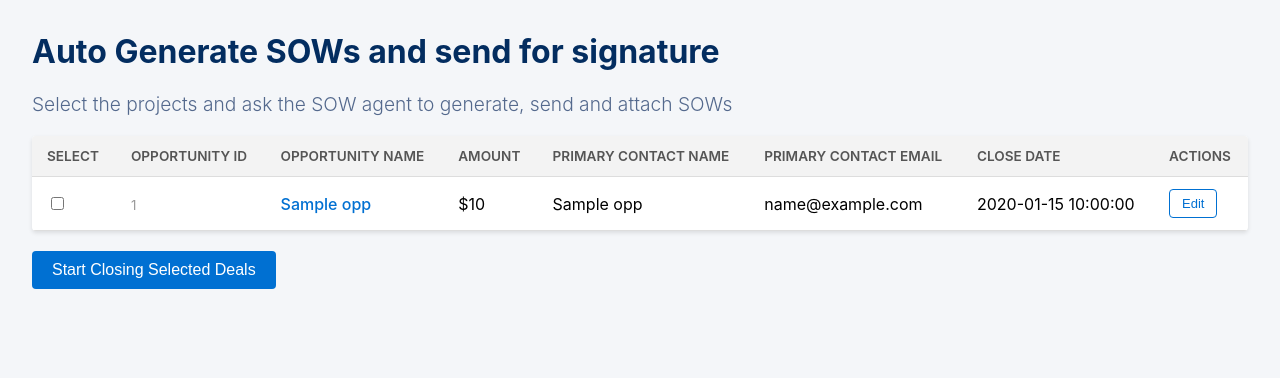
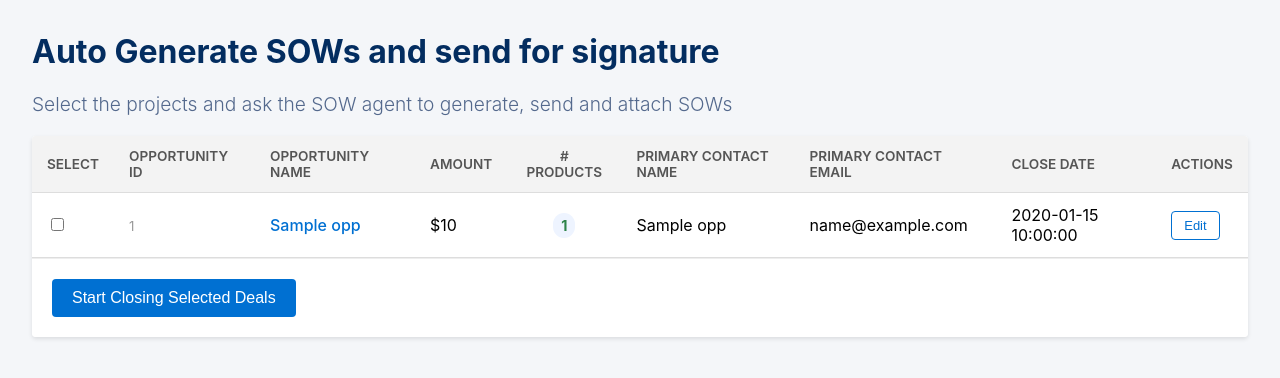
Before and after one commit to abhaynelaturudocusign/Salesforce_Agent, a Flask app: template templates/index.html in a window 1280 px wide. Shown: the top 378 px of the page. Run offline with Flask 3, Linux system fonts and the light colour scheme; the template is opened without the code that fills it: most values are stand-ins (such as "Sample title", 1, 10 or a date in 2020).

Commit message:
fixing spinner issue

```diff
--- a/templates/index.html
+++ b/templates/index.html
@@ -4,48 +4,71 @@
     <meta charset="UTF-8">
     <title>The Closer</title>
     <style>
-        /* --- UPDATED GLOBAL STYLES FOR FULL HEIGHT --- */
-        html {
-            height: 100%;
-        }
         body {
             font-family: -apple-system, BlinkMacSystemFont, "Segoe UI", Roboto, Helvetica, Arial, sans-serif;
             background-color: #f4f6f9;
-            /* Use min-height to fill screen, padding instead of margin to prevent overflow */
             min-height: 100vh;
             margin: 0;
             padding: 2em;
             box-sizing: border-box;
         }
-
         h1 { color: #032d60; margin-top: 0; }
         h2 { color: #54698d; font-weight: 300; font-size: 1.2em; margin-bottom: 20px; }
 
-        /* Table & Button Styles */
-        table { width: 100%; border-collapse: collapse; background: white; box-shadow: 0 2px 4px rgba(0,0,0,0.1); border-radius: 4px; overflow: hidden; }
+        /* --- NEW: Container to restrict the Spinner --- */
+        .form-container {
+            position: relative; /* This is the anchor for the spinner */
+            background: white;
+            border-radius: 4px;
+            box-shadow: 0 2px 4px rgba(0,0,0,0.1);
+            overflow: hidden; /* Ensures spinner corners match rounded edges */
+        }
+
+        /* Table Styles */
+        table { width: 100%; border-collapse: collapse; }
         th, td { border-bottom: 1px solid #ddd; padding: 12px 15px; text-align: left; vertical-align: middle; }
         th { background-color: #f3f3f3; color: #555; font-weight: 600; text-transform: uppercase; font-size: 0.85em; }
         tr:hover { background-color: #f9f9f9; }
 
+        /* Button Styles */
         button, .edit-btn, .save-btn { background-color: #0070d2; color: white; padding: 6px 12px; border: none; cursor: pointer; border-radius: 4px; font-size: 13px; transition: background 0.2s; }
         button:hover { background-color: #005fb2; }
         .edit-btn { background-color: #fff; color: #0070d2; border: 1px solid #0070d2; }
         .edit-btn:hover { background-color: #f4f6f9; }
+        .submit-btn-container { padding: 20px; background-color: white; border-top: 1px solid #eee; }
+        .submit-btn { padding: 10px 20px; font-size: 16px; }
 
+        /* Link & Input Styles */
         .opp-link { color: #0070d2; text-decoration: none; font-weight: 500; }
         .opp-link:hover { text-decoration: underline; }
         .email-input { padding: 6px; width: 95%; border: 1px solid #ccc; border-radius: 4px; }
         .edit-mode { display: none; }
 
+        /* --- UPDATED SPINNER STYLES --- */
+        #spinner-overlay {
+            position: absolute; /* Changed from fixed to absolute */
+            top: 0;
+            left: 0;
+            width: 100%;
+            height: 100%;
+            background-color: rgba(255,255,255,0.7); /* Slightly transparent white */
+            z-index: 10;
+            display: none;
+            justify-content: center;
+            align-items: center;
+            backdrop-filter: blur(2px); /* Nice blur effect on the table data */
+        }
+        .spinner { border: 4px solid #e0e0e0; border-top: 4px solid #0070d2; border-radius: 50%; width: 50px; height: 50px; animation: spin 1s linear infinite; }
+        @keyframes spin { 0% { transform: rotate(0deg); } 100% { transform: rotate(360deg); } }
+
         /* Agent Console Styles */
         #agent-console {
-            margin-top: 20px;
+            margin-top: 25px;
             background-color: #1e1e1e;
             color: #00ff00;
             font-family: "Courier New", Courier, monospace;
             padding: 15px;
             border-radius: 6px;
-            /* Make console fill remaining space nicely if needed, or fixed height */
             height: 300px;
             overflow-y: auto;
             display: none;
@@ -54,10 +77,7 @@
         }
         .log-entry { margin-bottom: 5px; font-size: 13px; line-height: 1.4; border-bottom: 1px solid #333; padding-bottom: 2px;}
 
-        /* Spinner & Toast */
-        #spinner-overlay { position: fixed; top: 0; left: 0; width: 100%; height: 100%; background-color: rgba(255,255,255,0.8); z-index: 1000; display: none; justify-content: center; align-items: center; }
-        .spinner { border: 4px solid #f3f3f3; border-top: 4px solid #0070d2; border-radius: 50%; width: 40px; height: 40px; animation: spin 1s linear infinite; }
-        @keyframes spin { 0% { transform: rotate(0deg); } 100% { transform: rotate(360deg); } }
+        /* Toast Styles */
         #toast { visibility: hidden; min-width: 300px; background-color: #04844b; color: white; text-align: center; border-radius: 4px; padding: 16px; position: fixed; z-index: 1001; left: 50%; transform: translateX(-50%); top: 20px; box-shadow: 0 4px 12px rgba(0,0,0,0.15); }
         #toast.show { visibility: visible; animation: fadein 0.5s, fadeout 0.5s 4.5s; }
         @keyframes fadein { from {top: -50px; opacity: 0;} to {top: 20px; opacity: 1;} }
@@ -68,6 +88,10 @@
     <h1>Auto Generate SOWs and send for signature</h1>
     <h2>Select the projects and ask the SOW agent to generate, send and attach SOWs</h2>
 
+    <div class="form-container">
+
+        <div id="spinner-overlay"><div class="spinner"></div></div>
+
         <form id="deal-form">
             <table>
                 <thead>
@@ -76,6 +100,7 @@
                         <th>Opportunity ID</th>
                         <th>Opportunity Name</th>
                         <th>Amount</th>
+                        <th style="text-align: center;"># Products</th>
                         <th>Primary Contact Name</th>
                         <th>Primary Contact Email</th>
                         <th>Close Date</th>
@@ -95,6 +120,11 @@
                             </a>
                         </td>
                         <td>${{ opp.Amount }}</td>
+                        <td style="text-align: center;">
+                            <span style="background: #eef4ff; color: #2e844a; padding: 4px 8px; border-radius: 12px; font-weight: bold; font-size: 0.9em;">
+                                {{ opp.ProductCount }}
+                            </span>
+                        </td>
                         <td>{{ opp.PrimaryContactName }}</td>
                         <td>
                             <div class="view-mode"><span class="email-text">{{ opp.PrimaryContactEmail }}</span></div>
@@ -113,50 +143,20 @@
                     {% endfor %}
                 </tbody>
             </table>
-        <br>
-        <button type="submit" formnovalidate style="padding: 10px 20px; font-size: 16px;">Start Closing Selected Deals</button>
+            <div class="submit-btn-container">
+                <button type="submit" formnovalidate class="submit-btn">Start Closing Selected Deals</button>
+            </div>
         </form>
+    </div>
 
     <div id="agent-console">
         <div style="color: #888; border-bottom: 1px solid #555; padding-bottom: 5px; margin-bottom: 10px;">AGENTS LIVE ACTIVITY LOG</div>
         <div id="console-content"></div>
     </div>
 
-    <div id="spinner-overlay"><div class="spinner"></div></div>
     <div id="toast">Agent has successfully processed all envelopes!</div>
 
     <script>
-        // ... (Edit/Save email scripts remain same) ...
-        function editEmail(editButton) {
-            const row = editButton.closest('tr');
-            row.querySelectorAll('.view-mode').forEach(el => el.style.display = 'none');
-            row.querySelectorAll('.edit-mode').forEach(el => el.style.display = 'block');
-        }
-
-        function saveEmail(saveButton) {
-            const row = saveButton.closest('tr');
-            const contactId = row.dataset.contactId;
-            const emailInput = row.querySelector('.email-input');
-            const newEmail = emailInput.value;
-
-            fetch('/update-contact', {
-                method: 'POST',
-                headers: { 'Content-Type': 'application/json' },
-                body: JSON.stringify({ contact_id: contactId, new_email: newEmail })
-            })
-            .then(response => response.json())
-            .then(data => {
-                if (data.status === 'success') {
-                    row.querySelector('.email-text').textContent = newEmail;
-                    row.querySelectorAll('.view-mode').forEach(el => el.style.display = 'block');
-                    row.querySelectorAll('.edit-mode').forEach(el => el.style.display = 'none');
-                } else {
-                    alert('Error: ' + data.message);
-                }
-            });
-        }
-
-        // --- Start Closing Logic ---
         const form = document.getElementById('deal-form');
         const spinner = document.getElementById('spinner-overlay');
         const toast = document.getElementById('toast');
@@ -166,8 +166,13 @@
         if (form) {
             form.addEventListener('submit', function(e) {
                 e.preventDefault();
+
+                // 1. Show Spinner (Only covers the table/form now)
+                spinner.style.display = 'flex';
+
+                // 2. Show Console below
                 consoleDiv.style.display = 'block';
-                consoleContent.innerHTML = '<div class="log-entry">Initializing Agents...</div>';
+                consoleContent.innerHTML = '<div class="log-entry">🚀 Initializing Agents... please wait...</div>';
 
                 const formData = new FormData(form);
 
@@ -177,11 +182,20 @@
                 })
                 .then(response => response.json())
                 .then(data => {
+                    // NOTE: We do NOT hide the spinner here anymore.
+                    // We keep the table locked while the process runs.
+
                     if (data.task_id) {
                         pollStatus(data.task_id);
                     } else {
+                        spinner.style.display = 'none'; // Hide if immediate error
                         alert('Error: ' + (data.message || 'Unknown error'));
                     }
+                })
+                .catch(error => {
+                    console.error('Error:', error);
+                    spinner.style.display = 'none';
+                    alert("Network Error. Check console.");
                 });
             });
         }
@@ -207,6 +221,10 @@
 
                         if (data.status === 'completed') {
                             clearInterval(intervalId);
+
+                            // NOW we hide the spinner because the job is done
+                            spinner.style.display = 'none';
+
                             toast.className = 'show';
                             setTimeout(() => { toast.className = toast.className.replace('show', ''); }, 5000);
 
@@ -224,6 +242,39 @@
                     });
             }, 2000);
         }
+
+        function editEmail(editButton) {
+            const row = editButton.closest('tr');
+            row.querySelectorAll('.view-mode').forEach(el => el.style.display = 'none');
+            row.querySelectorAll('.edit-mode').forEach(el => el.style.display = 'block');
+        }
+
+        function saveEmail(saveButton) {
+            const row = saveButton.closest('tr');
+            const contactId = row.dataset.contactId;
+            const emailInput = row.querySelector('.email-input');
+            const newEmail = emailInput.value;
+
+            fetch('/update-contact', {
+                method: 'POST',
+                headers: { 'Content-Type': 'application/json' },
+                body: JSON.stringify({ contact_id: contactId, new_email: newEmail })
+            })
+            .then(response => response.json())
+            .then(data => {
+                if (data.status === 'success') {
+                    row.querySelector('.email-text').textContent = newEmail;
+                    row.querySelectorAll('.view-mode').forEach(el => el.style.display = 'block');
+                    row.querySelectorAll('.edit-mode').forEach(el => el.style.display = 'none');
+                } else {
+                    alert('Error saving email: ' + data.message);
+                }
+            })
+            .catch(error => {
+                console.error('Error:', error);
+                alert('An error occurred. Please check the console.');
+            });
+        }
     </script>
 </body>
 </html>
```
Lines whose indentation alone changed are shown as unchanged.
